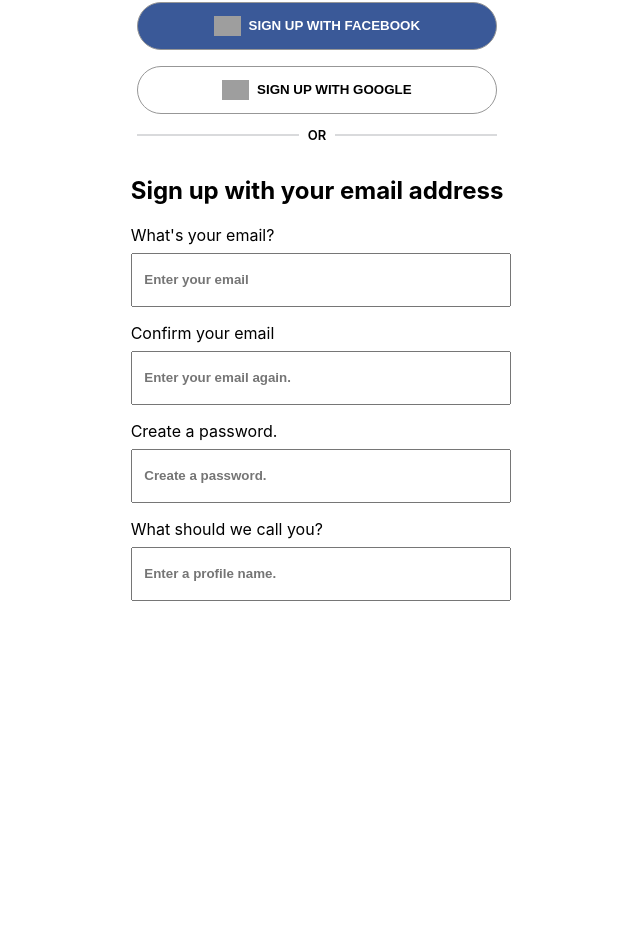
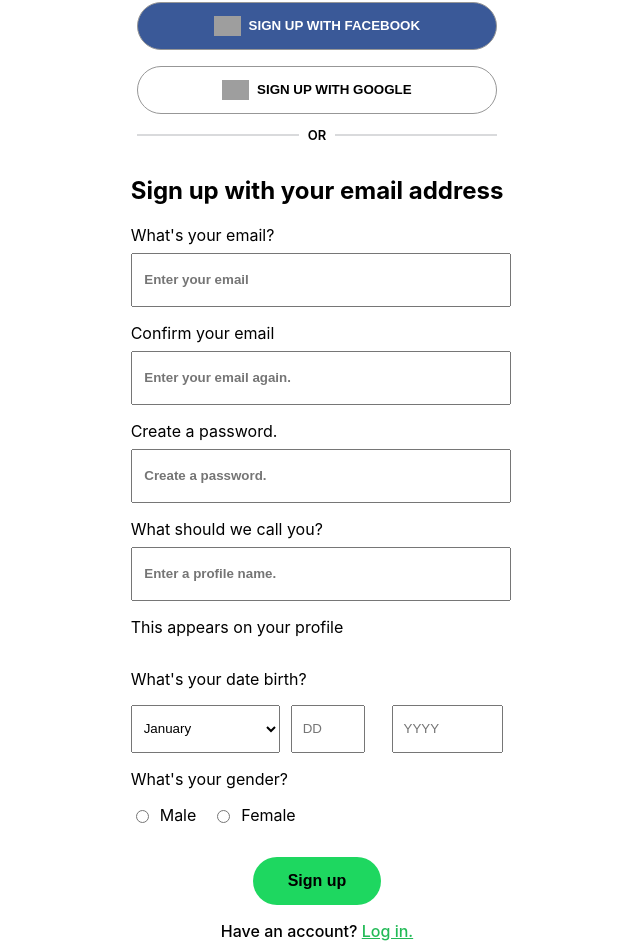
Before and after one commit to GabeS97/spotify_clone, a React (Create React App) app in the folder client/: page /signup in a window 1280 px wide. Shown: the part 215-1167 px from the top of the page, without its empty margins (323-963 px from the left). Before the commit the page ends 816 px from the top, so only its background shows below. Built offline with nearby package versions, Linux system fonts and the light colour scheme; grey boxes are pictures that could not be loaded.

Commit message:
signup page done, do the features, store and be

```diff
--- a/client/src/components/Authentication/Signup/Signup.css
+++ b/client/src/components/Authentication/Signup/Signup.css
@@ -42,8 +42,85 @@
   border-radius: 25px;
 }
 
-.signup__auth > form  {
-    row-gap: 1rem;
-    display: flex;
-    flex-direction: column;
+.signup__auth {
 }
+
+.signup__auth > form {
+  row-gap: 1rem;
+  display: flex;
+  flex-direction: column;
+}
+
+.dob__container {
+  position: relative;
+  display: flex;
+  height: 3rem;
+  column-gap: 1rem;
+  width: 100%;
+  /* justify-content: space-between; */
+}
+
+.dob__fields {
+  margin-top: 1rem;
+}
+
+.dob__field {
+  height: 100%;
+  position: absolute;
+  box-sizing: border-box;
+  text-indent: 0.5rem;
+}
+
+.month__sizing {
+  width: 40%;
+  left: 0;
+}
+
+.day__sizing {
+  margin-left: 9rem;
+  width: 20%;
+}
+
+.year__sizing {
+  right: 0;
+  width: 30%;
+}
+
+.gender__container {
+  display: flex;
+  position: relative;
+  flex-direction: column;
+  margin-top: 1rem;
+}
+
+.gender__options {
+  display: inline-flex;
+  column-gap: 1rem;
+}
+
+.gender__option {
+  display: flex;
+  column-gap: 0.5rem;
+}
+
+.signup__submit {
+  background-color: rgb(30, 215, 96);
+  outline: none;
+  border: none;
+  height: 3rem;
+  position: relative;
+  width: 8rem;
+  font-size: medium;
+  font-weight: bolder;
+  cursor: pointer;
+  margin-top: 1rem;
+  border-radius: 25px;
+}
+
+.signup__login {
+    font-weight: 500;
+}
+.signup__login > span {
+  color: rgb(35, 186, 87);
+  text-decoration: underline;
+}
--- a/client/src/components/Authentication/Signup/Signup.js
+++ b/client/src/components/Authentication/Signup/Signup.js
@@ -1,6 +1,20 @@
 import React from 'react'
 import './Signup.css'
 function Signup() {
+    const months = [
+        'January',
+        'February',
+        'March',
+        'April',
+        'May',
+        'June',
+        'July',
+        'August',
+        'September',
+        'October',
+        'November',
+        'December'
+    ]
     return (
         <div className='signup'>
             <header className="signup__top signup__spacing">
@@ -74,8 +88,54 @@
                                 placeholder='Enter a profile name.'
                                 className='username auth__input'
                                 type="password" />
+                            <p>This appears on your profile </p>
+                        </div>
+
+                        <div className="auth__container">
+                            <label htmlFor="dob">What's your date birth?</label>
+                            <div className="dob__container">
+                                <div className='dob__fields'>
+                                    <select className='dob__field  month__sizing' >
+
+                                        <option value="" disabled >Month</option>
+                                        {months.map((month, idx) => (
+                                            <option value="" id={idx}>{month}</option>
+                                        ))}
+                                    </select>
+                                </div>
+                                <div className='dob__fields'>
+                                    <input type="text" placeholder='DD' className='dob__field day__sizing' />
+                                </div>
+
+                                <div className='dob__fields'>
+                                    <input type="text" placeholder='YYYY' className='dob__field year__sizing' />
+                                </div>
+
+                            </div>
+                        </div>
+
+                        <div className="auth__container gender__container">
+                            <label htmlFor="gender">What's your gender?</label>
+
+                            <div className="gender__options">
+                                <div className="gender__option">
+                                    <input type="radio" className='' />
+                                    <p>Male</p>
+                                </div>
+
+                                <div className="gender__option">
+                                    <input type="radio" className='' />
+                                    <p>Female</p>
+                                </div>
+                            </div>
                         </div>
                     </form>
+
+                    <button className="signup__submit">
+                        Sign up
+                    </button>
+
+                    <p className='signup__login'>Have an account? <span>Log in.</span></p>
                 </div>
             </main>
         </div>
```
